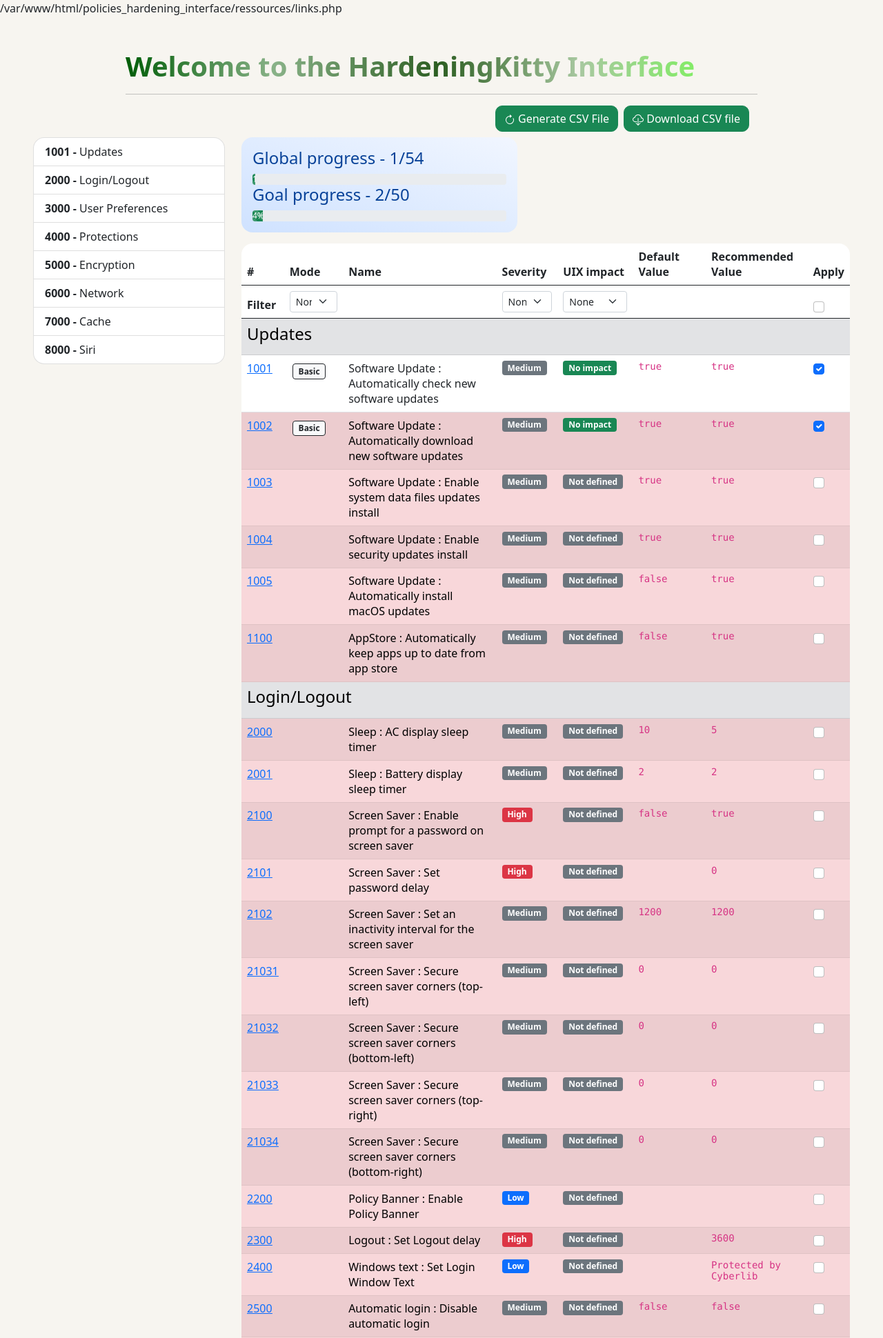
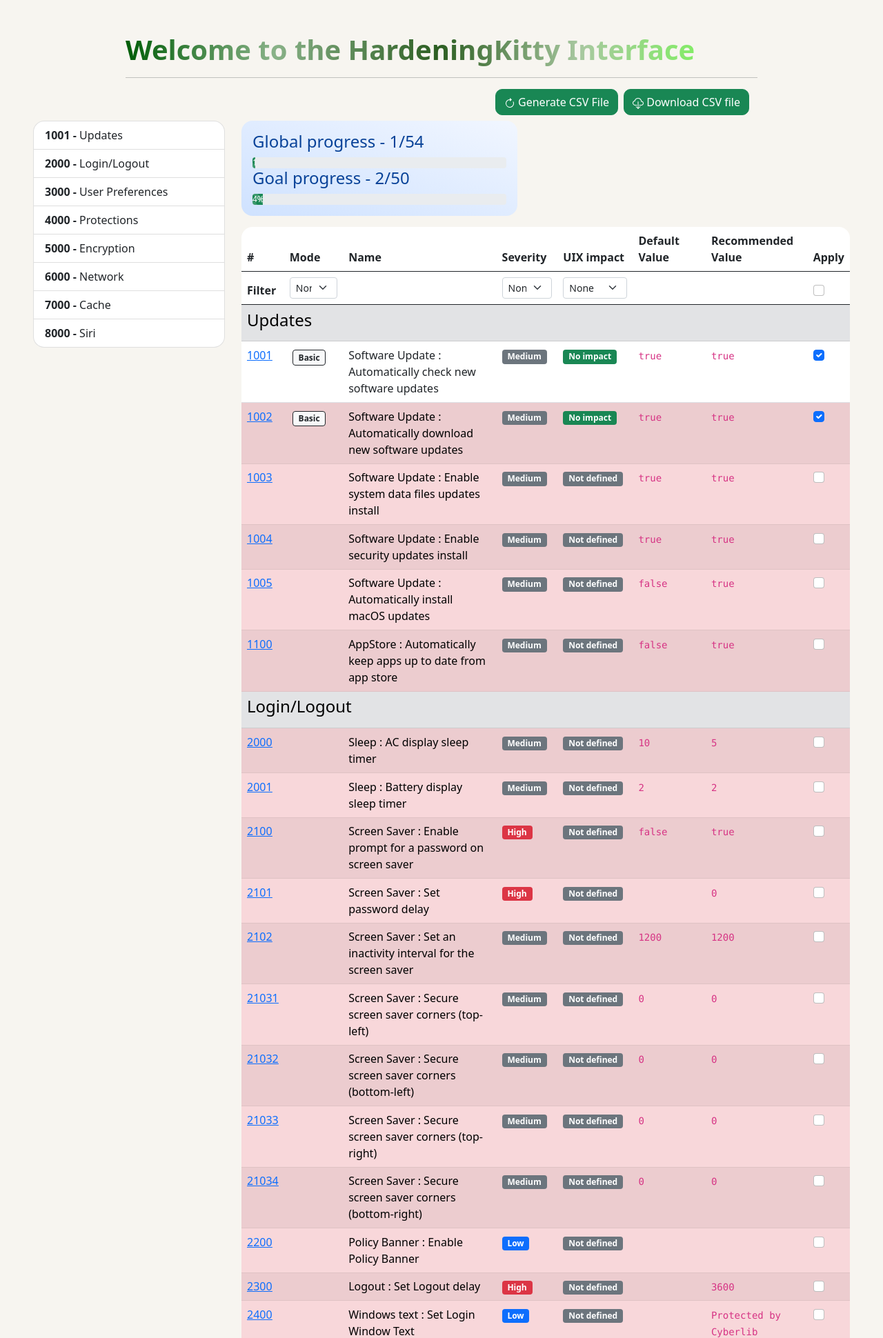
Before and after one commit to CRYPT-ON-IT/policies_hardening_interface, a PHP site: page /interface/macos in a window 1280 px wide. Shown: the top 1940 px of the page at 69% size. Run offline with PHP 8.4, Linux system fonts and the light colour scheme; data that the repository does not hold is empty.

Commit message:
Remove echo path

```diff
--- a/interface/macos/index.php
+++ b/interface/macos/index.php
@@ -1,9 +1,7 @@
 
 
 <!-- All links -->
-<?php include($_SERVER['DOCUMENT_ROOT']."/policies_hardening_interface/ressources/links.php");
-echo $_SERVER['DOCUMENT_ROOT']."/policies_hardening_interface/ressources/links.php";
-?>
+<?php include($_SERVER['DOCUMENT_ROOT']."/policies_hardening_interface/ressources/links.php");?>
 
 
 
```
